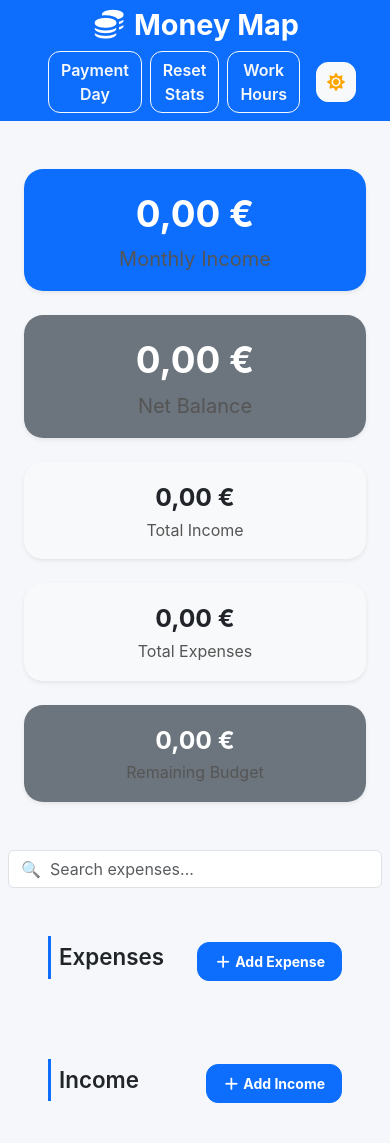
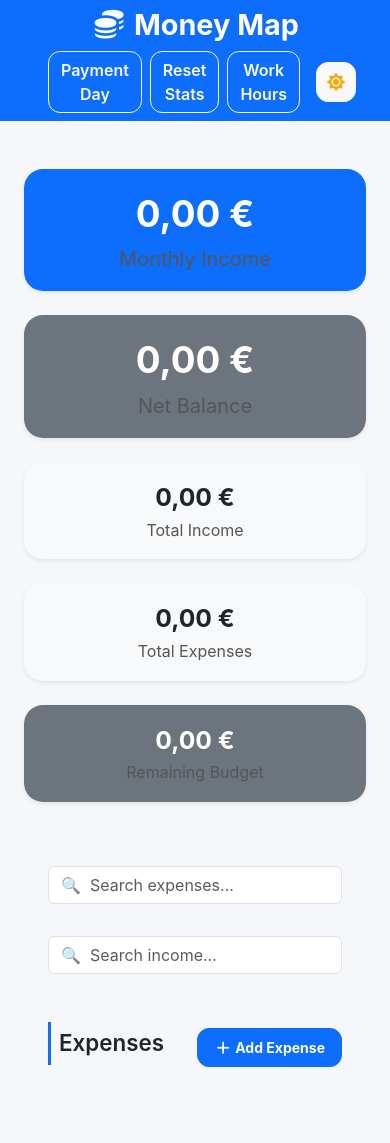
Before and after one commit to sakisgit/money-map, a React (Vite) app: page / in a window 390 px wide. Shown: the top 1143 px of the page. Built offline with nearby package versions, Linux system fonts and the light colour scheme.

Commit message:
Refactor Filter layout for improved responsiveness
Updated the Filter component to use Bootstrap grid classes for better alignment and responsiveness. Inputs are now placed in separate columns with improved spacing, replacing the previous flexbox layout.

```diff
--- a/src/components/Filter.jsx
+++ b/src/components/Filter.jsx
@@ -9,29 +9,34 @@ const Filter = () => {
   } = useContext(AppContext);
 
   return (
-    <section className="filter my-5 px-2 px-md-5">
-      <div
-        className="d-flex gap-2 flex-nowrap"
-        style={{ overflowX: 'auto' }}
-      >
+
+    <section className="filter my-5 px-5">
+      <div className="row g-3">
+        <div className="col-md-6">
+          <div className="mt-3">
+
             <input
               type="text"
               id="filter-loss"
-          className="form-control flex-shrink-0"
+              className="form-control"
               placeholder="🔍  Search expenses..."
               value={filterLoss}
               onChange={(e) => setFilterLoss(e.target.value)}
-          style={{ minWidth: '150px' }}
             />
+          </div>
+        </div>
+        <div className="col-md-6">
+          <div className="mt-3">
             <input
               type="text"
               id="filter-profit"
-          className="form-control flex-shrink-0"
+              className="form-control"
               placeholder="🔍  Search income..."
               value={filterProfit}
               onChange={(e) => setFilterProfit(e.target.value)}
-          style={{ minWidth: '150px' }}
             />
+          </div>
+        </div>
       </div>
     </section>
   );
```
Lines whose indentation alone changed are shown as unchanged.
